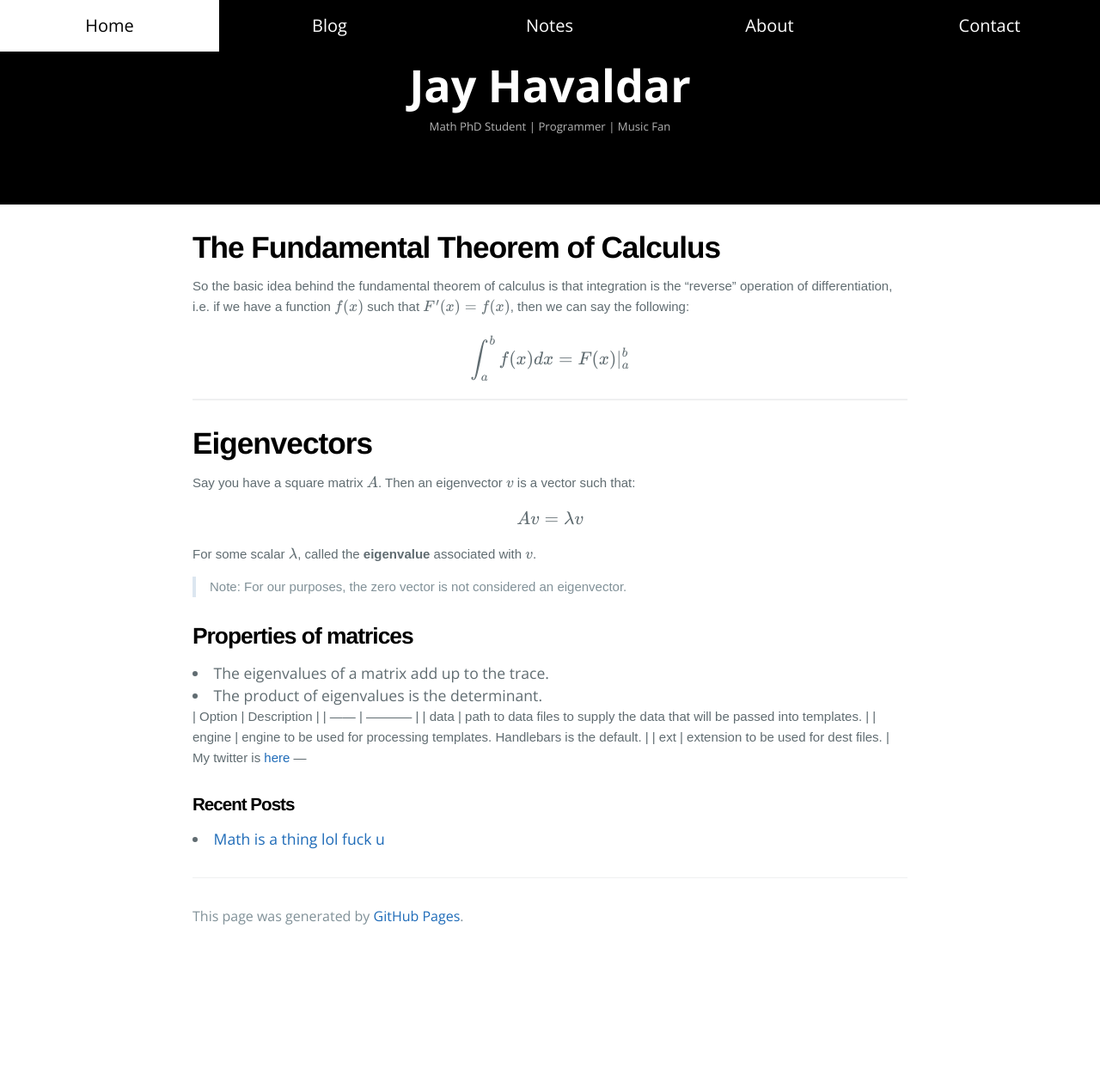
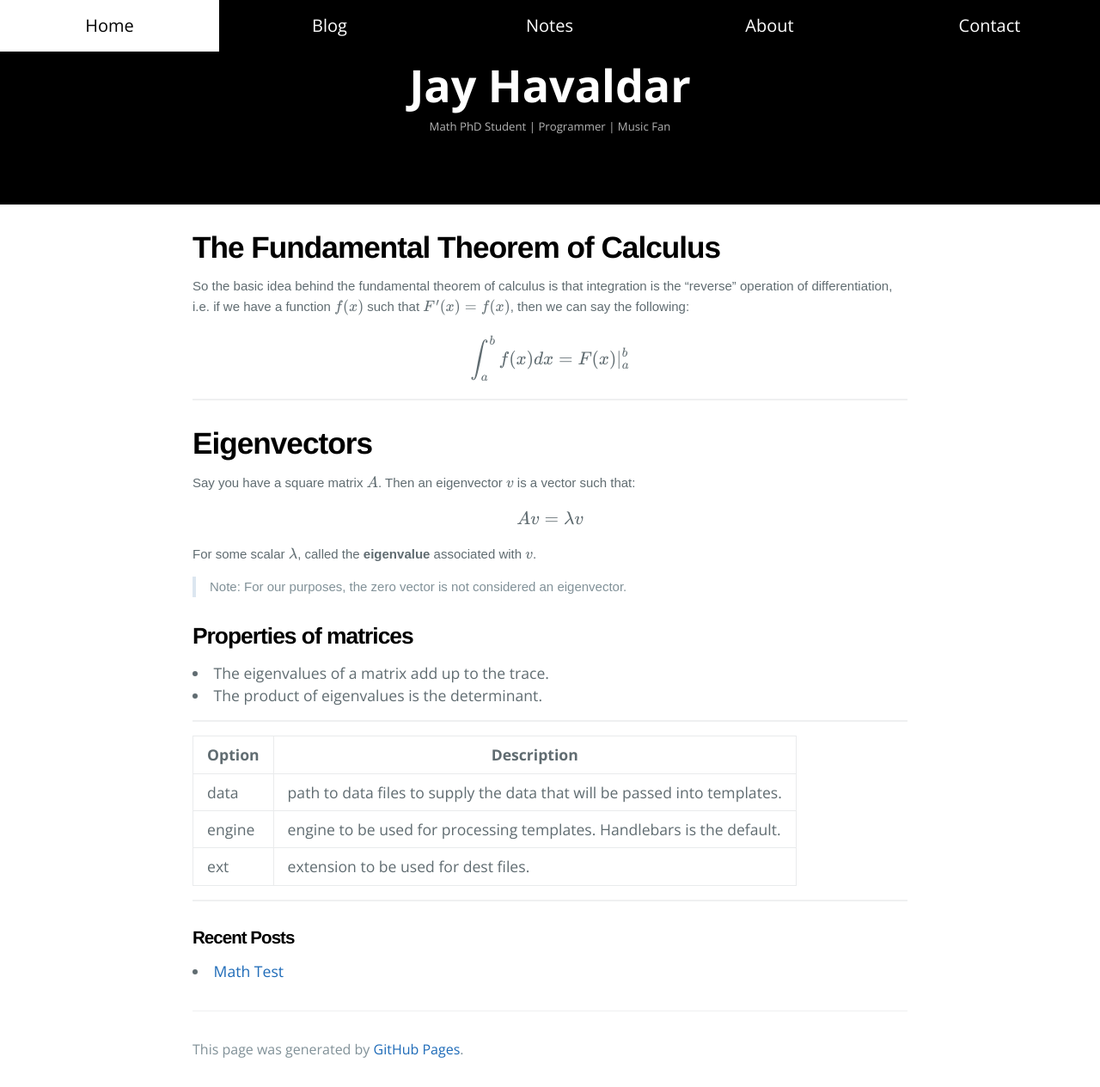
Before and after one commit to jhavaldar/jhavaldar.github.io, a Jekyll site: the page built from _posts/2017-06-21-the-summer-solstice.md, in a window 1280 px wide. Shown: the whole page at 86% size. Built offline with Jekyll 4.4.1, drawn with Linux system fonts in a browser that asks for light colours; some web fonts are replaced; formulas are drawn with MathJax 3; a script that is not in the unit is left out; before the commit the page ends 1110 px from its top, so only the background shows below that.

Commit message:
Added about, posts

```diff
--- a/_layouts/post.html
+++ b/_layouts/post.html
@@ -19,7 +19,6 @@
       {% include footer.html %}
     </section>
 
-
     {% if site.google_analytics %}
       <script type="text/javascript">
         (function(i,s,o,g,r,a,m){i['GoogleAnalyticsObject']=r;i[r]=i[r]||function(){
--- a/_posts/2017-06-21-the-summer-solstice.md
+++ b/_posts/2017-06-21-the-summer-solstice.md
@@ -1,6 +1,6 @@
 ---
 layout: post
-title: "Math is a thing lol fuck u"
+title: "Math Test"
 date:   2017-06-21
 mathjax: true
 ---
@@ -24,10 +24,13 @@ For some scalar $\lambda$, called the **eigenvalue** associated with $v$.
 - The eigenvalues of a matrix add up to the trace.
 - The product of eigenvalues is the determinant.
 
+___
+
 | Option | Description |
 | ------ | ----------- |
 | data   | path to data files to supply the data that will be passed into templates. |
 | engine | engine to be used for processing templates. Handlebars is the default. |
 | ext    | extension to be used for dest files. |
-My twitter is [here](https://twitter.com/ItsJayOrIsIt)
+
+
 ---
```
Also changed, not shown: other parts of _layouts/post.html (+1 -1 lines), 404.md (added, +9 -0 lines), _layouts/default.html (+1 -13 lines), about.md (added, +28 -0 lines), posts.md (added, +4 -0 lines).
